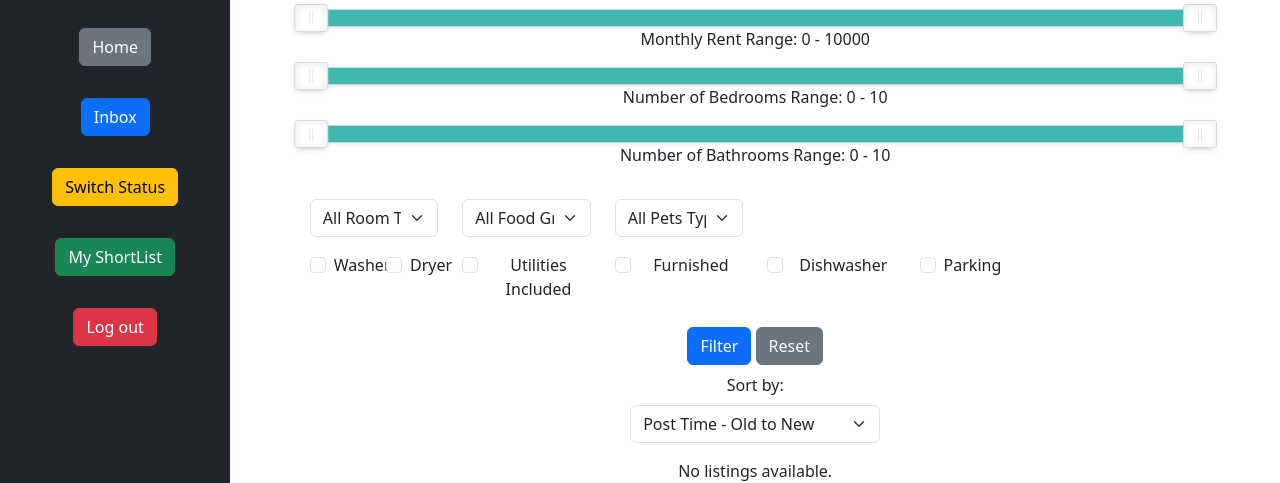
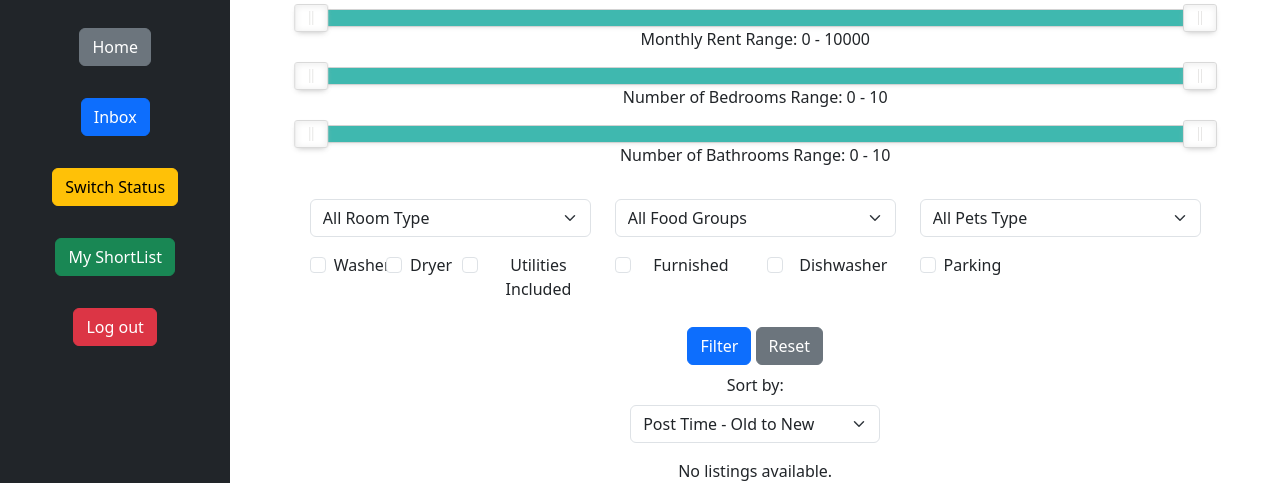
Before and after one commit to gcivil-nyu-org/Wednesday-Fall2023-Team-4, a Django app: template rrapp/templates/rrapp/rentee_listings.html in a window 1280 px wide. Shown: the part 165-648 px from the top of the page. Run offline with Django 4.2, Linux system fonts and the light colour scheme; the template is opened without the code that fills it, so the values that code supplies are empty; parts of the project's set-up code (start-up, migrations or seed data) failed here and were passed over; some libraries are stand-ins or nearby versions.

Commit message:
Fixing CSS Issues

```diff
--- a/rrapp/templates/rrapp/rentee_listings.html
+++ b/rrapp/templates/rrapp/rentee_listings.html
@@ -175,7 +175,7 @@
 
                             <div class="mb-3 row">
                                 <!-- Room Type Filter -->
-                                <div class="col-md-2">
+                                <div class="col-md-4">
                                     <!-- <label for="filter-room-type" class="form-label">Room Type</label> -->
                                     <select class="form-select" id="filter-room-type" name="room_type">
                                         <option value="">All Room Type</option>
@@ -185,7 +185,7 @@
                                 </div>
 
                                 <!-- Food Groups Allowed Filter -->
-                                <div class="col-md-2">
+                                <div class="col-md-4">
                                     <!-- <label for="filter-food-groups-allowed" class="form-label">Food Groups Allowed</label> -->
                                     <select class="form-select" id="filter-food-groups-allowed" name="food_groups_allowed">
                                         <option value="">All Food Groups</option>
@@ -197,7 +197,7 @@
                                 </div>
 
                                 <!-- Pets Filter -->
-                                <div class="col-md-2">
+                                <div class="col-md-4">
                                     <!-- <label for="filter-pets_allowed" class="form-label">Pets Allowed</label> -->
                                     <select class="form-select" id="filter-pets_allowed" name="pets_allowed">
                                         <option value="">All Pets Type</option>
```
